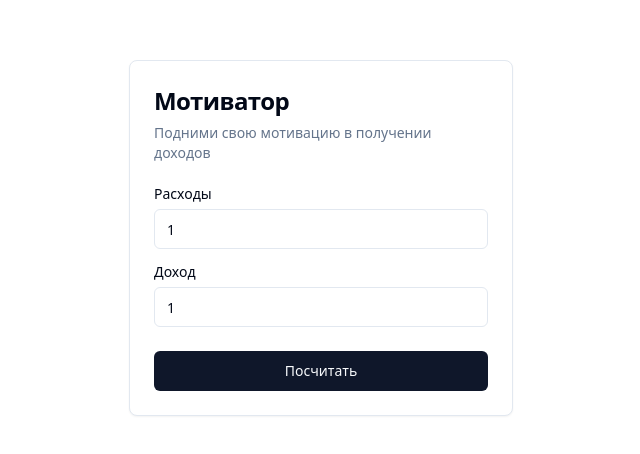
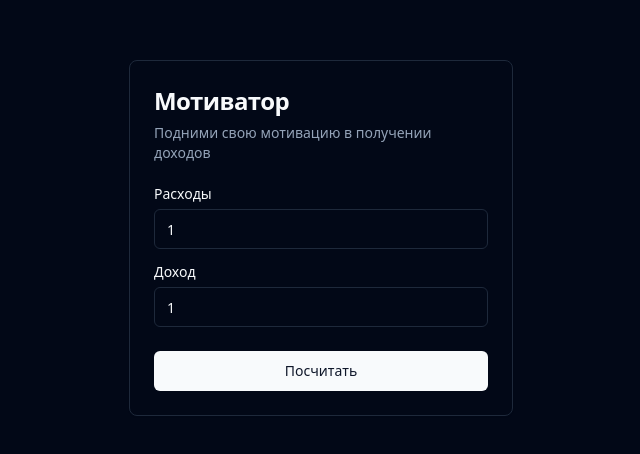
Before and after one commit to blisterrrrr/pstroi-motivation-calc, a React (Vite) app: page / in a window 1280 px wide. Shown: the part 162-616 px from the top of the page, without its empty margins (319-959 px from the left). Built offline with nearby package versions, Linux system fonts and the light colour scheme.

Commit message:
stying + adaptivity

```diff
--- a/index.html
+++ b/index.html
@@ -5,7 +5,7 @@
     <meta name="viewport" content="width=device-width, initial-scale=1.0" />
     <title>Подьемник мотивации</title>
   </head>
-  <body>
+  <body class="dark">
     <div id="root"></div>
     <script type="module" src="/src/main.tsx"></script>
   </body>
--- a/src/components/Test.tsx
+++ b/src/components/Test.tsx
@@ -26,7 +26,7 @@
     console.log(newResult)
   };
   return (
-    <div className='flex gap-3'>
+    <div className='flex flex-col gap-3 sm:flex-row'>
       <Card className="w-full max-w-sm">
         <CardHeader>
           <CardTitle className="text-2xl">Мотиватор</CardTitle>
--- a/tailwind.config.js
+++ b/tailwind.config.js
@@ -6,6 +6,7 @@
     './components/**/*.{ts,tsx}',
     './app/**/*.{ts,tsx}',
     './src/**/*.{ts,tsx}',
+    './index.html',
   ],
   prefix: "",
   theme: {
```
